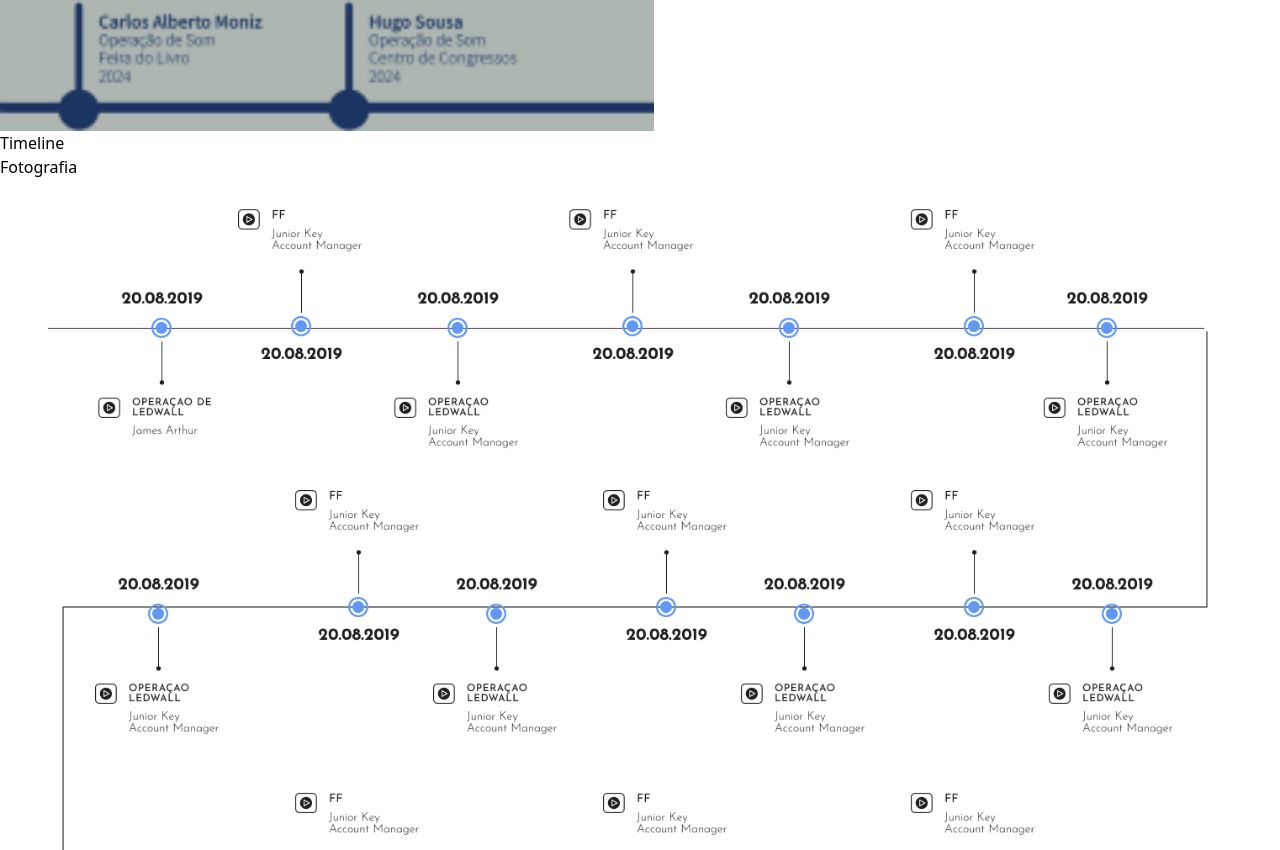
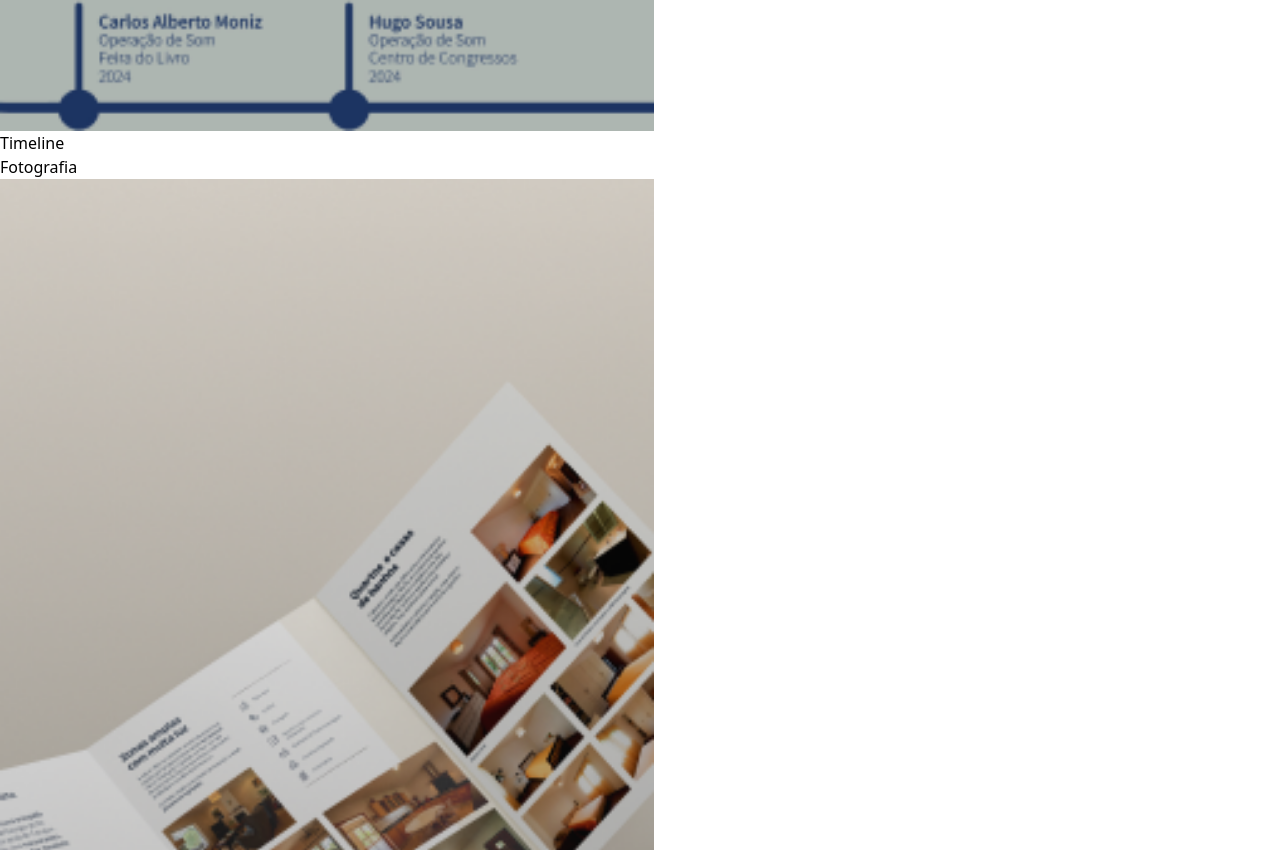
Before and after one commit to Sagnunes/henrique-portfolio-vuejs, a Vue app: page / in a window 1280 px wide. Shown: the part 8970-9820 px from the top of the page. Built offline with nearby package versions, Linux system fonts and the light colour scheme; what @material-tailwind/html would draw is missing.

Commit message:
new projects

```diff
--- a/src/ProjectsView.vue
+++ b/src/ProjectsView.vue
@@ -60,6 +60,14 @@ import TimelineComponent from '@/components/TimelineComponent.vue'
         <ProjectCard title="Timeline" image_mobile="images/desktop/timeline.png"
                      image_desktop="images/desktop/timeline.png" category="Fotografia"/>
       </router-link>
+
+      <router-link :to="{
+     path: '/project',
+      query: { image: 'flyer' }
+    }">
+        <ProjectCard title="Flyer Imobiliária" image_mobile="images/desktop/flyer.png"
+                     image_desktop="images/desktop/flyer.png" category="Design Gráfico"/>
+      </router-link>
     </div>
   </div>
   <TimelineComponent/>
```
Also changed, not shown: public/images/desktop/flyer.png (added).
